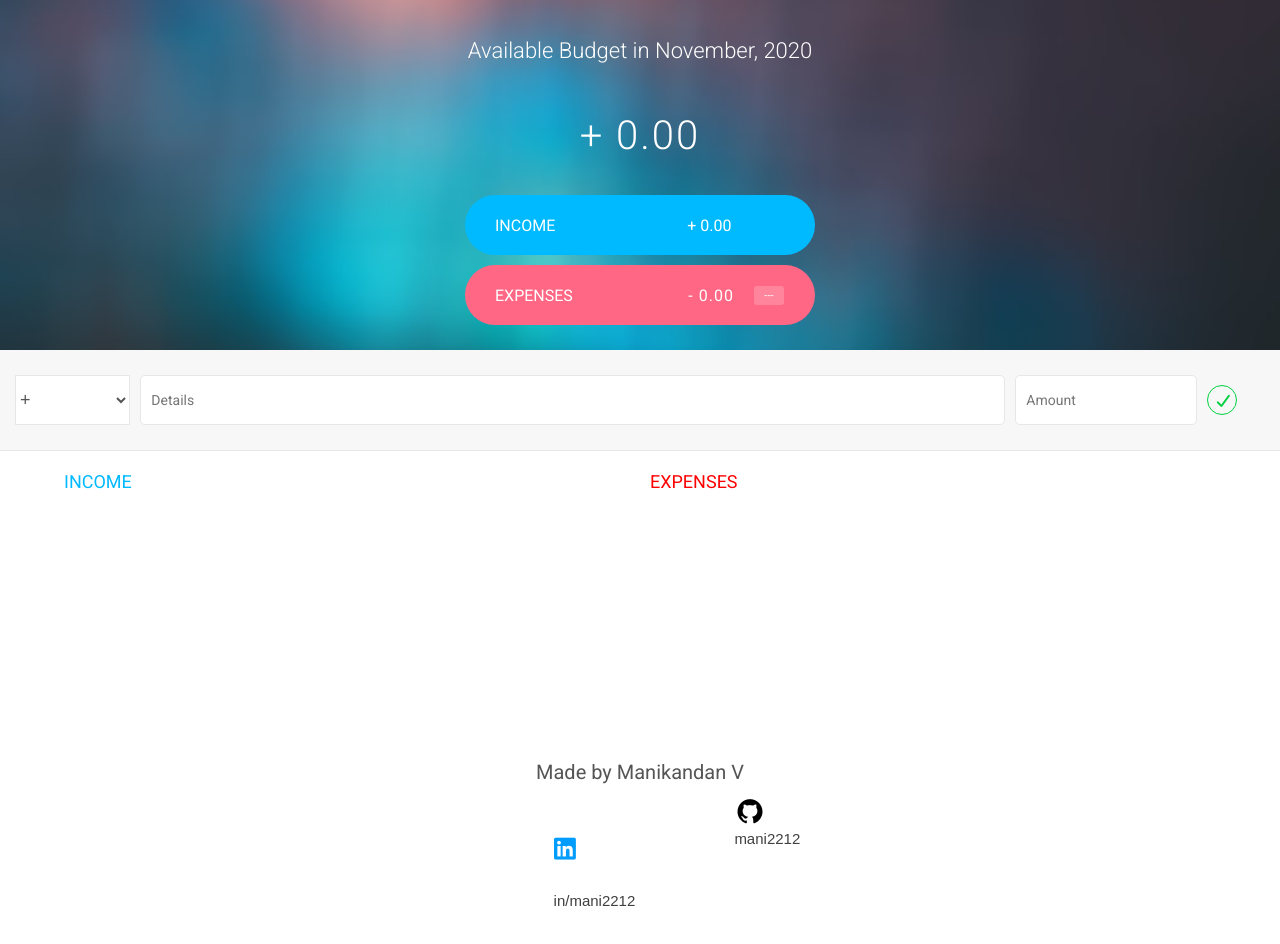
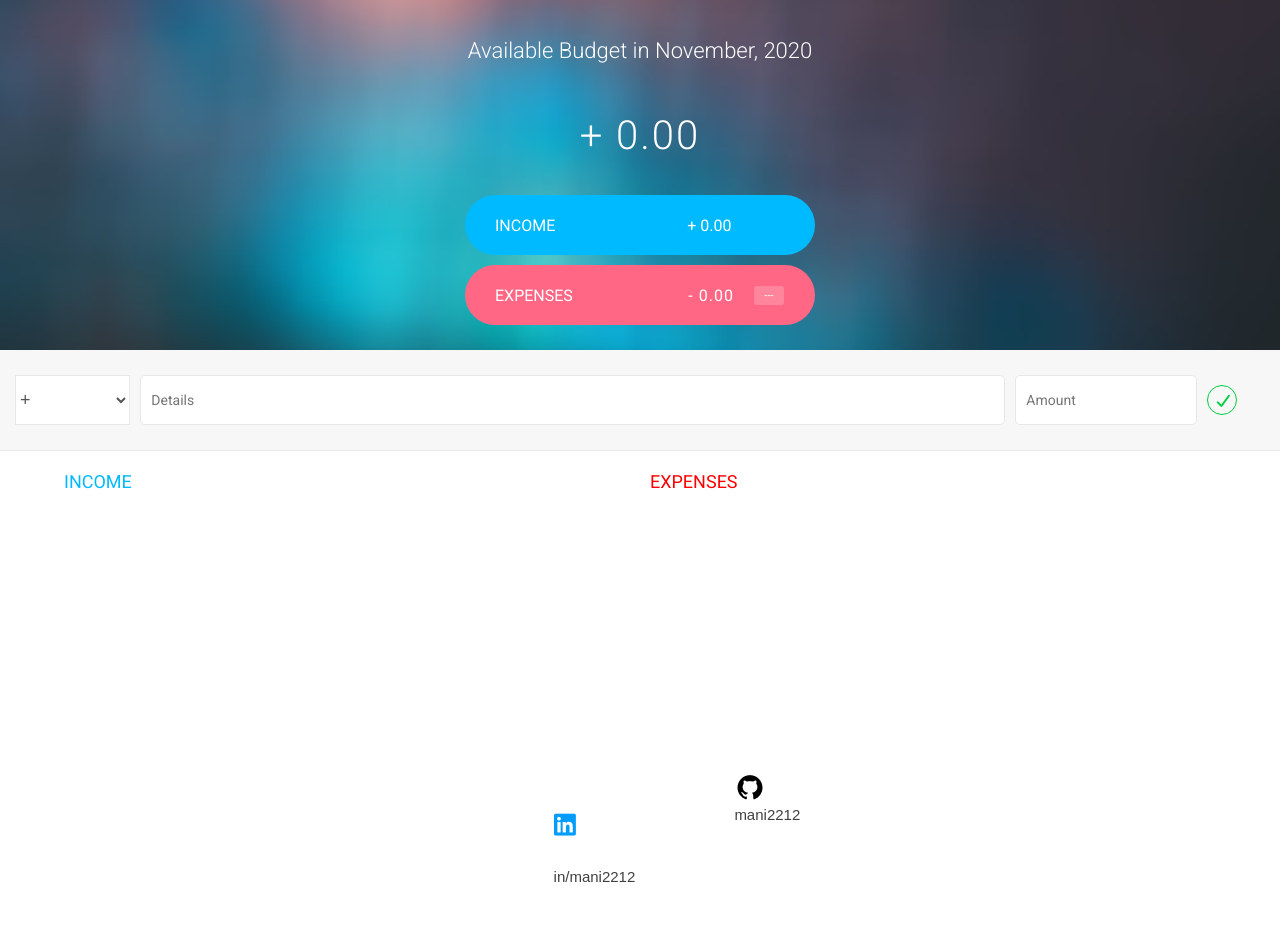
Before and after one commit to mani2212/BudgetApp, a plain HTML site: page index.html in a window 1280 px wide. Drawn offline with Linux system fonts and the light colour scheme.

Commit message:
Add files via upload

```diff
--- a/index.html
+++ b/index.html
@@ -125,7 +125,7 @@
     </div>
 
     <footer>
-        <div class="foottxt"><p>Made by Manikandan V</p></div>
+        <div class="foottxt"><p></p></div>
         <div class='icon'>
         <ul class="social-links">
          <li><a href="https://github.com/mani2212" target="_blank"><i class="fab fa-github git"> <div style="font-family: sans-serif" class="footxt"> mani2212 &nbsp;</div> </i></a></li>
```
